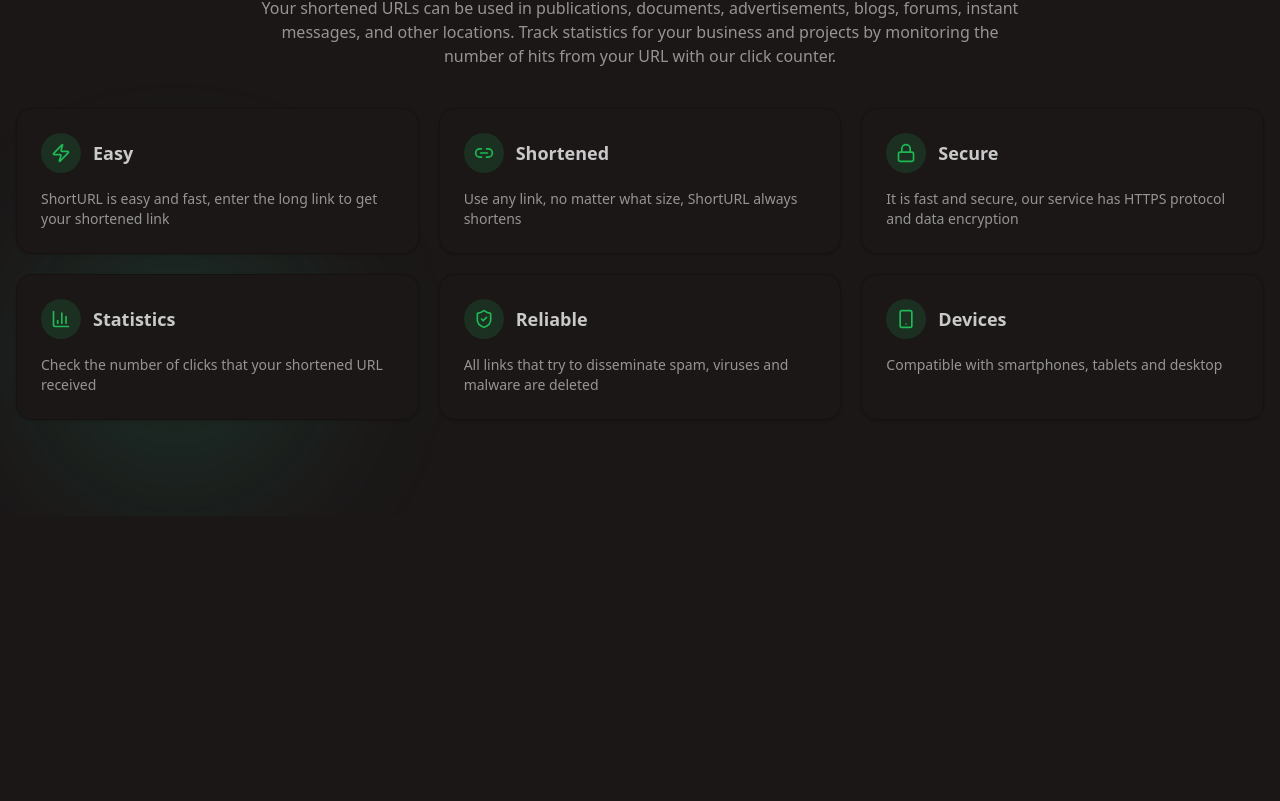
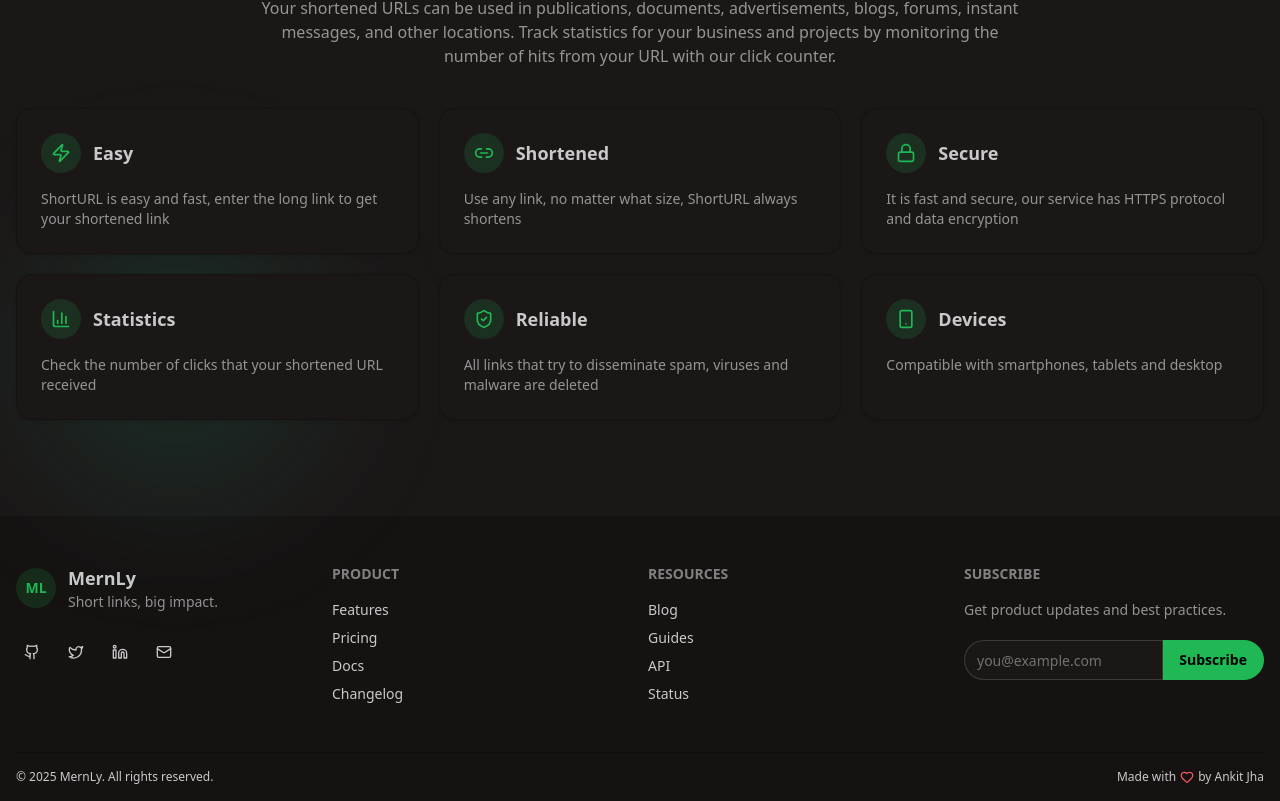
Before and after one commit to ankitjhagithub21/mern.ly, a React (Vite) app in the folder client/: page / in a window 1280 px wide. Shown: the part 856-1657 px from the top of the page. Before the commit the page ends 1372 px from the top, so only its background shows below. Built offline with nearby package versions, Linux system fonts and the light colour scheme; no server answers.

Commit message:
added footer component

```diff
--- a/client/src/App.jsx
+++ b/client/src/App.jsx
@@ -3,6 +3,7 @@
 import RegisterPage from "./pages/RegisterPage"
 import LoginPage from "./pages/LoginPage"
 import Navbar from "./components/Navbar"
+import Footer from "./components/Footer"
 
 const App = () => {
   return (
@@ -13,6 +14,7 @@
         <Route path="/register" element={<RegisterPage/>}/>
         <Route path="/login" element={<LoginPage/>}/>
       </Routes>
+      <Footer/>
     </BrowserRouter>
   )
 }
--- /dev/null
+++ b/client/src/components/Footer.jsx
@@ -0,0 +1,166 @@
+import React, { useState } from "react";
+import { Github, Twitter, Linkedin, Mail, Heart } from "lucide-react";
+
+const navGroups = [
+  {
+    title: "Product",
+    links: [
+      { label: "Features", href: "#features" },
+      { label: "Pricing", href: "#pricing" },
+      { label: "Docs", href: "#docs" },
+      { label: "Changelog", href: "#changelog" },
+    ],
+  },
+  {
+    title: "Resources",
+    links: [
+      { label: "Blog", href: "#blog" },
+      { label: "Guides", href: "#guides" },
+      { label: "API", href: "#api" },
+      { label: "Status", href: "#status" },
+    ],
+  },
+//   {
+//     title: "Company",
+//     links: [
+//       { label: "About", href: "#about" },
+//       { label: "Careers", href: "#careers" },
+//       { label: "Contact", href: "#contact" },
+//       { label: "Press", href: "#press" },
+//     ],
+//   },
+//   {
+//     title: "Legal",
+//     links: [
+//       { label: "Privacy", href: "#privacy" },
+//       { label: "Terms", href: "#terms" },
+//       { label: "Security", href: "#security" },
+//       { label: "Cookies", href: "#cookies" },
+//     ],
+//   },
+];
+
+const Footer = ({ className = "", onSubscribe }) => {
+  const [email, setEmail] = useState("");
+
+  const handleSubscribe = (e) => {
+    e.preventDefault();
+    onSubscribe?.(email);
+    setEmail("");
+  };
+
+  const year = new Date().getFullYear();
+
+  return (
+    <footer className={`bg-base-200 text-base-content ${className}`}>
+      <div className="max-w-7xl mx-auto px-4">
+        {/* Top */}
+        <div className="footer py-12 grid lg:grid-cols-4 md:grid-cols-2 grid-cols-1">
+          {/* Brand */}
+          <div>
+            <div className="flex items-center gap-3">
+
+                <div className="w-10 h-10 rounded-full bg-primary/15 text-primary font-bold flex items-center justify-center">
+                  ML
+                </div>
+
+              <div>
+                <div className="text-lg font-extrabold">MernLy</div>
+                <p className="text-sm text-base-content/70">
+                  Short links, big impact.
+                </p>
+              </div>
+            </div>
+
+            <div className="mt-4 flex items-center gap-3">
+              <a
+                href="https://github.com/"
+                target="_blank"
+                rel="noreferrer"
+                aria-label="GitHub"
+                className="btn btn-ghost btn-sm btn-circle"
+              >
+                <Github className="w-4 h-4" />
+              </a>
+              <a
+                href="https://twitter.com/"
+                target="_blank"
+                rel="noreferrer"
+                aria-label="Twitter/X"
+                className="btn btn-ghost btn-sm btn-circle"
+              >
+                <Twitter className="w-4 h-4" />
+              </a>
+              <a
+                href="https://linkedin.com/"
+                target="_blank"
+                rel="noreferrer"
+                aria-label="LinkedIn"
+                className="btn btn-ghost btn-sm btn-circle"
+              >
+                <Linkedin className="w-4 h-4" />
+              </a>
+              <a
+                href="mailto:hello@mernly.app"
+                aria-label="Email"
+                className="btn btn-ghost btn-sm btn-circle"
+              >
+                <Mail className="w-4 h-4" />
+              </a>
+            </div>
+          </div>
+
+          {/* Nav groups */}
+          {navGroups.map((group) => (
+            <nav key={group.title}>
+              <h6 className="footer-title">{group.title}</h6>
+              {group.links.map((l) => (
+                <a key={l.label} href={l.href} className="link link-hover">
+                  {l.label}
+                </a>
+              ))}
+            </nav>
+          ))}
+
+          {/* Newsletter */}
+          <form onSubmit={handleSubscribe}>
+            <h6 className="footer-title">Subscribe</h6>
+            <p className="text-sm text-base-content/70 mb-3">
+              Get product updates and best practices.
+            </p>
+            <label htmlFor="newsletter-email" className="sr-only">
+              Email address
+            </label>
+            <div className="join w-full max-w-xs">
+              <input
+                id="newsletter-email"
+                type="email"
+                required
+                placeholder="you@example.com"
+                className="input input-bordered join-item flex-1 min-w-0"
+                value={email}
+                onChange={(e) => setEmail(e.target.value)}
+                autoComplete="email"
+              />
+              <button type="submit" className="btn btn-primary join-item">
+                Subscribe
+              </button>
+            </div>
+          </form>
+        </div>
+
+        {/* Bottom bar */}
+        <div className="border-t border-base-300 py-4 flex flex-col sm:flex-row items-center justify-between gap-2">
+          <p className="text-xs">
+            © {year} MernLy. All rights reserved.
+          </p>
+          <p className="text-xs flex items-center gap-1">
+            Made with <Heart className="w-3.5 h-3.5 text-error" /> by Ankit Jha
+          </p>
+        </div>
+      </div>
+    </footer>
+  );
+};
+
+export default Footer;
--- a/client/src/components/HeroSection.jsx
+++ b/client/src/components/HeroSection.jsx
@@ -137,11 +137,11 @@
             <div className="card bg-base-100 shadow-xl border border-base-200">
               <div className="card-body">
                 <div className="flex items-center gap-3">
-                  <div className="avatar placeholder">
-                    <div className="bg-primary/15 text-primary rounded-full w-10">
+
+                  <div className="bg-primary/15 text-primary rounded-full w-10 h-10 flex items-center justify-center">
                     <span className="text-sm font-bold">ML</span>
                   </div>
-                  </div>
+
                   <div className="flex-1 min-w-0">
                     <div className="text-sm text-base-content/60">Your link</div>
                     <div className="font-mono truncate">mern.ly/xyz123</div>
```
Also changed, not shown: 1 other file (tests, documents, lock files or other folders). Lines whose indentation alone changed are shown as unchanged.
